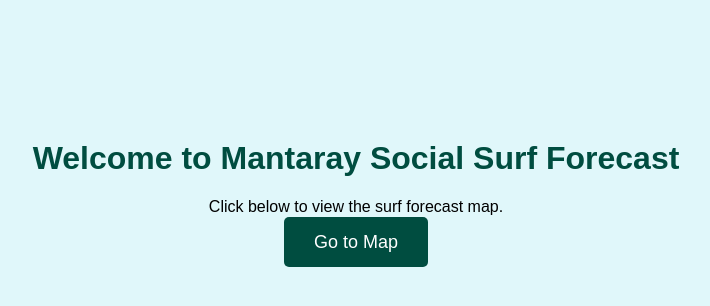
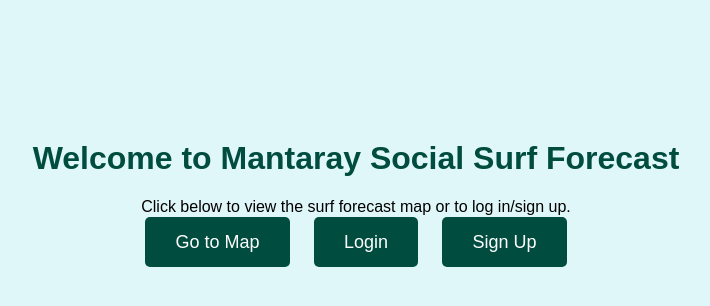
Before and after one commit to Brum99/Mantaray-Social-Surf-Forcast, a Flask app: page / in a window 1280 px wide. Shown: the part 214-520 px from the top of the page, without its empty margins (284-994 px from the left). Run offline with Flask 3, Linux system fonts and the light colour scheme.

Commit message:
Added Signup and logIn authentication

```diff
--- a/app.py
+++ b/app.py
@@ -1,16 +1,76 @@
-from flask import Flask, render_template, request, jsonify
+from flask import Flask, render_template, request, jsonify, redirect, url_for, flash
 import os
 import mysql.connector
 from utils import calculate_distance, get_hemisphere, closest_point
 from database import query_all_users
+from flask_login import LoginManager, UserMixin, login_user, login_required, logout_user, current_user
+from config import Config
+from werkzeug.security import check_password_hash, generate_password_hash
 
+# Initialize Flask app
 app = Flask(__name__)
+app.secret_key = 'your_secret_key'  # Replace with a secure secret key
 
+# Initialize Flask-Login
+login_manager = LoginManager()
+login_manager.init_app(app)
+login_manager.login_view = 'login'
+
+# Database connection
+def get_db_connection():
+    connection = mysql.connector.connect(
+        user=Config.DB_USER,
+        password=Config.DB_PASSWORD,
+        host='localhost',
+        database=Config.DB_NAME
+    )
+    return connection
+
+# User model class
+class User(UserMixin):
+    def __init__(self, id, username, email, password_hash):
+        self.id = id
+        self.username = username
+        self.email = email
+        self.password_hash = password_hash
+
+    @staticmethod
+    def get(user_id):
+        connection = get_db_connection()
+        cursor = connection.cursor()
+        cursor.execute("SELECT id, username, email, password_hash FROM users WHERE id = %s", (user_id,))
+        user_data = cursor.fetchone()
+        cursor.close()
+        connection.close()
+
+        if user_data:
+            return User(*user_data)
+        return None
+
+    @staticmethod
+    def find_by_username(username):
+        connection = get_db_connection()
+        cursor = connection.cursor()
+        cursor.execute("SELECT id, username, email, password_hash FROM users WHERE username = %s", (username,))
+        user_data = cursor.fetchone()
+        cursor.close()
+        connection.close()
+
+        if user_data:
+            return User(*user_data)
+        return None
+
+@login_manager.user_loader
+def load_user(user_id):
+    return User.get(user_id)
+
+# Routes
 @app.route('/')
 def home():
     return render_template('index.html')
 
 @app.route('/map')
+@login_required
 def map_page():
     return render_template('map.html')
 
@@ -25,5 +85,53 @@ def closest_point_route():
     result, status_code = closest_point(lng, lat)
     return jsonify(result), status_code
 
+@app.route('/login', methods=['GET', 'POST'])
+def login():
+    if request.method == 'POST':
+        username = request.form['username']
+        password = request.form['password']
+
+        user = User.find_by_username(username)
+        if user and check_password_hash(user.password_hash, password):
+            login_user(user)
+            return redirect(url_for('map_page'))
+        else:
+            flash('Invalid username or password. Please try again or sign up.')
+            return redirect(url_for('login'))
+
+    return render_template('login.html')
+
+@app.route('/sign_up', methods=['GET', 'POST'])
+def sign_up():
+    if request.method == 'POST':
+        username = request.form['username']
+        email = request.form['email']
+        password = request.form['password']
+        password_hash = generate_password_hash(password)
+
+        existing_user = User.find_by_username(username)
+        if existing_user:
+            flash('Username already exists. Please choose a different one.')
+            return redirect(url_for('sign_up'))
+
+        connection = get_db_connection()
+        cursor = connection.cursor()
+        cursor.execute("INSERT INTO users (username, email, password_hash) VALUES (%s, %s, %s)",
+                       (username, email, password_hash))
+        connection.commit()
+        cursor.close()
+        connection.close()
+
+        flash('Account created successfully! Please log in.')
+        return redirect(url_for('login'))
+
+    return render_template('sign_up.html')
+
+@app.route('/logout')
+@login_required
+def logout():
+    logout_user()
+    return redirect(url_for('home'))
+
 if __name__ == '__main__':
     app.run(debug=True)
--- a/templates/index.html
+++ b/templates/index.html
@@ -24,6 +24,7 @@
             background-color: #004d40;
             color: white;
             padding: 15px 30px;
+            margin: 10px;
             border: none;
             border-radius: 5px;
             font-size: 18px;
@@ -38,8 +39,10 @@
 <body>
     <div class="container">
         <h1>Welcome to Mantaray Social Surf Forecast</h1>
-        <p>Click below to view the surf forecast map.</p>
+        <p>Click below to view the surf forecast map or to log in/sign up.</p>
         <a href="/map" class="button">Go to Map</a>
+        <a href="/login" class="button">Login</a>
+        <a href="/signup" class="button">Sign Up</a>
     </div>
 </body>
 </html>
```
